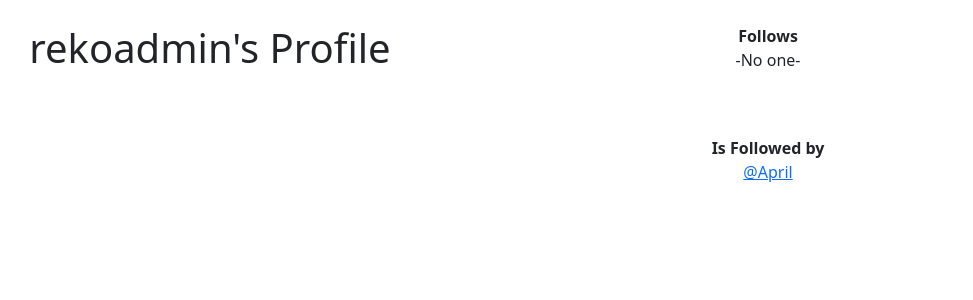
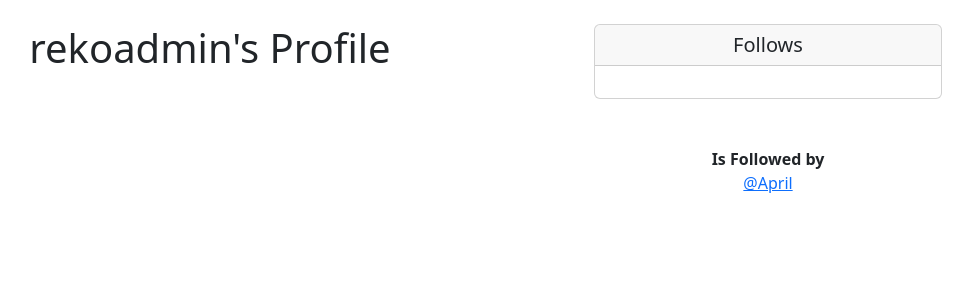
Before and after one commit to MrDaPoyo/reko, a Django app: page /profile/1 in a window 1280 px wide. Shown: the part 56-356 px from the top of the page, without its empty margins (244-1217 px from the left). Run offline with Django 5.2, Linux system fonts and the light colour scheme; a user stored in the database is signed in; data comes from the database, SQL or seed files in the repository; both versions use the stored data as it was after the commit.

Commit message:
Refactor profile.html to display follows in a card

```diff
--- a/reko/social/reko/templates/profile.html
+++ b/reko/social/reko/templates/profile.html
@@ -10,15 +10,19 @@
             <h1>{{ profile.user.username }}'s Profile</h1>
         </div>
 
+
         <div class="col-4">
-            <strong>Follows</strong><br>
-            {% if profile.follows.all %}
-                {% for following in profile.follows.all %}
-                <a href="{% url 'profile' following.user.id %}">@{{ following }}</a><br>
-                {% endfor %}
-            {% else %}
-                <p>-No one-</p>
-            {% endif %}
+            <div class="card">
+                <h5 class="card-header">Follows</h5>
+                <div class="card-body">
+
+                    {% for following in profile.follows.all %}
+                    <a href="{% url 'profile' following.user.id %}">@{{ following }}</a><br>
+                    {% endfor %}
+
+                </div>
+              </div>
+
 
             <br><br>
 
```
Also changed, not shown: reko/social/db.sqlite3.
